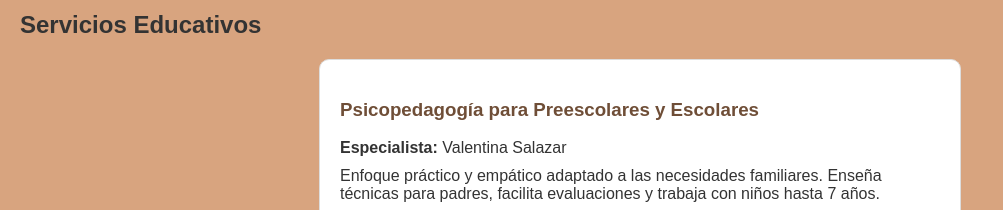
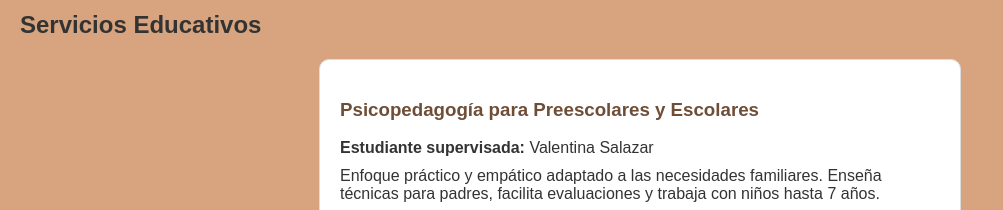
Before and after one commit to IAPISM/iapi, a plain HTML site: page index.html in a window 1280 px wide. Shown: the part 1460-1670 px from the top of the page, without its empty margins (0-1003 px from the left). Drawn offline with Linux system fonts and the light colour scheme.

Commit message:
Update index.html

```diff
--- a/index.html
+++ b/index.html
@@ -156,7 +156,7 @@
         <h2>Servicios Educativos</h2>
         <div class="service">
             <h3>Psicopedagogía para Preescolares y Escolares</h3>
-            <p><strong>Especialista:</strong> Valentina Salazar</p>
+            <p><strong>Estudiante supervisada:</strong> Valentina Salazar</p>
             <p>Enfoque práctico y empático adaptado a las necesidades familiares. Enseña técnicas para padres, facilita evaluaciones y trabaja con niños hasta 7 años.</p>
             <a href="#" class="cta-button">Agendar Sesión</a>
             <a href="#" class="cta-button">Ver Perfil</a>
```
